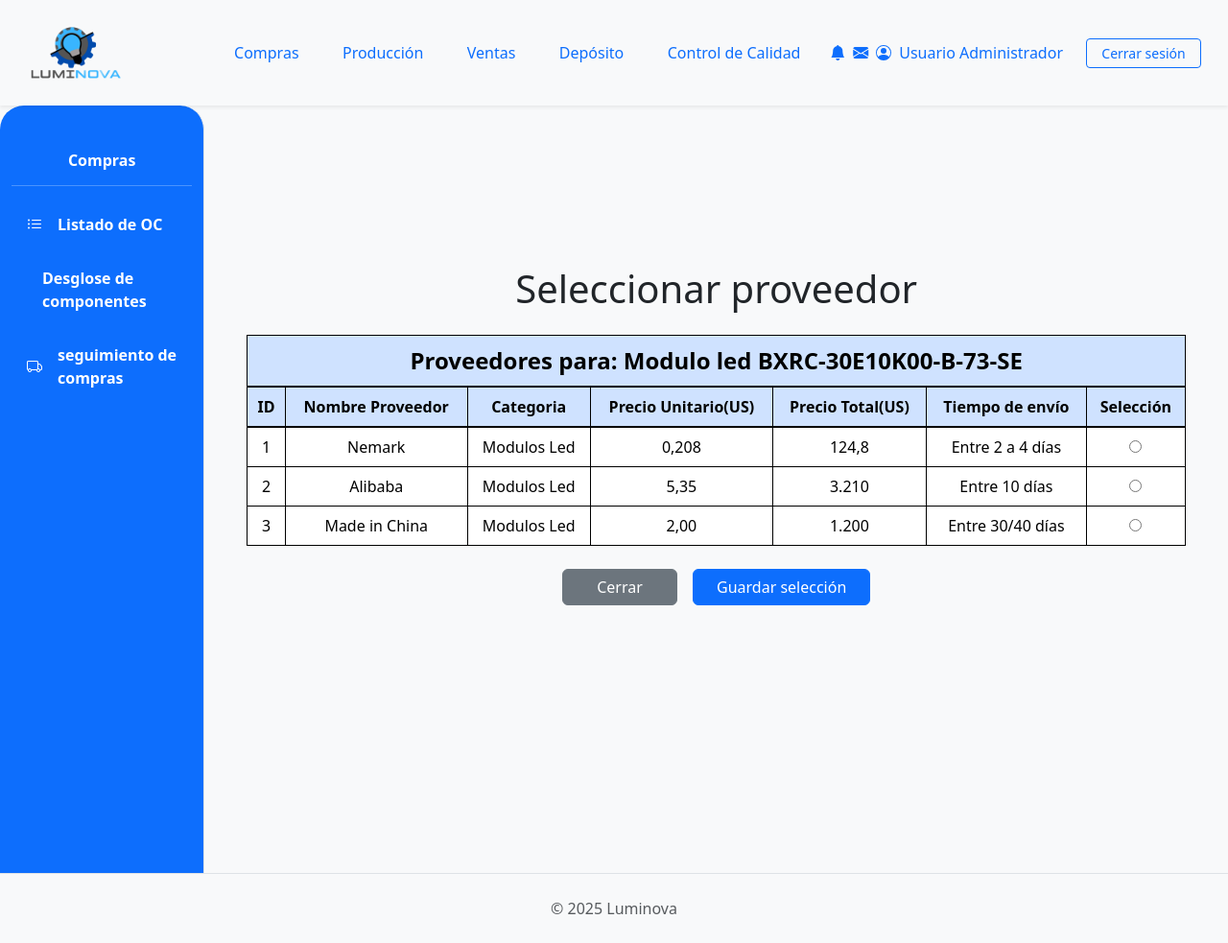
After one commit to agustin-ovejero/DDS_Iluminaria_TP_Grupal, a Django app: page /desglose3/ in a window 1280 px wide. The commit adds this page. Shown: the whole page at 96% size. Run offline with Django 5.2, Linux system fonts and the light colour scheme; some libraries are stand-ins or nearby versions.

Commit message:
agregando pagina desglose 3

```diff
--- /dev/null
+++ b/App_LUMINOVA/templates/desglose3.html
@@ -0,0 +1,116 @@
+{% extends 'padre.html' %}
+
+{% block title %}Compras - Luminova{% endblock %}
+
+{% block sidebar_content %}
+    <nav id="sidebarMenu" class="col-md-3 col-lg-2 d-md-block bg-primary sidebar collapse border-end vh-100" style="border-top-left-radius: 25px; border-top-right-radius: 25px;">
+        <div class="position-sticky pt-4">
+            <h6 class="sidebar-heading d-flex justify-content-center align-items-center px-3 mt-4 mb-1 text-white fw-bold">
+                <span>Compras</span>
+            </h6>
+            <hr class="text-white">
+            <ul class="nav flex-column">
+                <li class="nav-item">
+                    <a class="nav-link text-white fw-bold custom-active-button d-flex align-items-center" href="{% url 'App_LUMINOVA:compras' %}">
+                        <i class="bi bi-list-ul me-2"></i> <span class="ms-2">Listado de OC</span>
+                    </a>
+                </li>
+                <li class="nav-item mt-2">
+                    <a class="nav-link text-white fw-bold custom-active-button d-flex align-items-center" href="{% url 'App_LUMINOVA:desglose' %}">
+                        <i class=""></i> <span class="ms-2">Desglose de componentes</span>
+                    </a>
+                </li>
+                <li class="nav-item mt-2">
+                    <a class="nav-link text-white fw-bold custom-active-button d-flex align-items-center" href="{% url 'App_LUMINOVA:seguimiento' %}">
+                        <i class="bi bi-truck me-2"></i> <span class="ms-2">seguimiento de compras</span>
+                    </a>
+                </li>
+                </ul>
+        </div>
+    </nav>
+{% endblock %}
+
+{% block content %}
+<div style="display: flex; flex-direction: column; align-items: center; justify-content: center; min-height: 80vh; padding: 20px;">
+    <!-- Título centrado -->
+    <h1 class="text-center mb-4">Seleccionar proveedor</h1>
+
+    <!-- Tabla de Proveedores centrada -->
+    <div class="table-responsive" style="max-width: 1000px; width: 100%;">
+        <table class="table table-bordered" style="margin: 0 auto; background-color: #f8f9fa;">
+            <thead class="table-primary">
+                <tr>
+                    <th colspan="7" class="text-center align-middle fs-4">Proveedores para: Modulo led BXRC-30E10K00-B-73-SE</th>
+                </tr>
+                <tr>
+                    <th class="text-center align-middle">ID</th>
+                    <th class="text-center align-middle">Nombre Proveedor</th>
+                    <th class="text-center align-middle">Categoria</th>
+                    <th class="text-center align-middle">Precio Unitario(US)</th>
+                    <th class="text-center align-middle">Precio Total(US)</th>
+                    <th class="text-center align-middle">Tiempo de envío</th>
+                    <th class="text-center align-middle">Selección</th>
+                </tr>
+            </thead>
+            <tbody>
+                <tr>
+                    <td class="text-center align-middle">1</td>
+                    <td class="text-center align-middle">Nemark</td>
+                    <td class="text-center align-middle">Modulos Led</td>
+                    <td class="text-center align-middle">0,208</td>
+                    <td class="text-center align-middle">124,8</td>
+                    <td class="text-center align-middle">Entre 2 a 4 días</td>
+                    <td class="text-center align-middle">
+                        <input type="radio" name="proveedorSeleccionado">
+                    </td>
+                </tr>
+                <tr>
+                    <td class="text-center align-middle">2</td>
+                    <td class="text-center align-middle">Alibaba</td>
+                    <td class="text-center align-middle">Modulos Led</td>
+                    <td class="text-center align-middle">5,35</td>
+                    <td class="text-center align-middle">3.210</td>
+                    <td class="text-center align-middle">Entre 10 días</td>
+                    <td class="text-center align-middle">
+                        <input type="radio" name="proveedorSeleccionado">
+                    </td>
+                </tr>
+                <tr>
+                    <td class="text-center align-middle">3</td>
+                    <td class="text-center align-middle">Made in China</td>
+                    <td class="text-center align-middle">Modulos Led</td>
+                    <td class="text-center align-middle">2,00</td>
+                    <td class="text-center align-middle">1.200</td>
+                    <td class="text-center align-middle">Entre 30/40 días</td>
+                    <td class="text-center align-middle">
+                        <input type="radio" name="proveedorSeleccionado">
+                    </td>
+                </tr>
+            </tbody>
+        </table>
+    </div>
+
+    <!-- Botones centrados con espacio entre ellos -->
+    <div class="d-flex justify-content-center gap-3 mt-4" style="max-width: 1000px; width: 100%;">
+        <button type="button" class="btn btn-secondary px-4" onclick="window.history.back()">Cerrar</button>
+        <button type="button" class="btn btn-primary px-4" onclick="window.history.back()">Guardar selección</button>
+    </div>
+
+</div>
+
+<style>
+    .table {
+        border-collapse: collapse;
+        width: 100% !important;
+    }
+    .table td, .table th {
+        border: 1px solid black !important;
+    }
+    .table thead th {
+        border-bottom: 2px solid black !important;
+    }
+    .btn {
+        min-width: 120px;
+    }
+</style>
+{% endblock %}
--- a/App_LUMINOVA/urls.py
+++ b/App_LUMINOVA/urls.py
@@ -45,5 +45,6 @@ urlpatterns = [
     path("desglose/", desglose, name="desglose"),
     path("seguimiento/", seguimiento, name="seguimiento"),
     path("tracking/", tracking, name="tracking"),
-    path("desglose2/", desglose2, name="desglose2")
+    path("desglose2/", desglose2, name="desglose2"),
+    path("desglose3/", desglose3, name="desglose3")
 ]
--- a/App_LUMINOVA/views.py
+++ b/App_LUMINOVA/views.py
@@ -88,3 +88,6 @@ def tracking(req):
 
 def desglose2(req):
     return render(req, "desglose2.html")
+
+def desglose3(req):
+    return render(req, "desglose3.html")
```
Also changed, not shown: App_LUMINOVA/templates/desglose2.html (+2 -72 lines).
